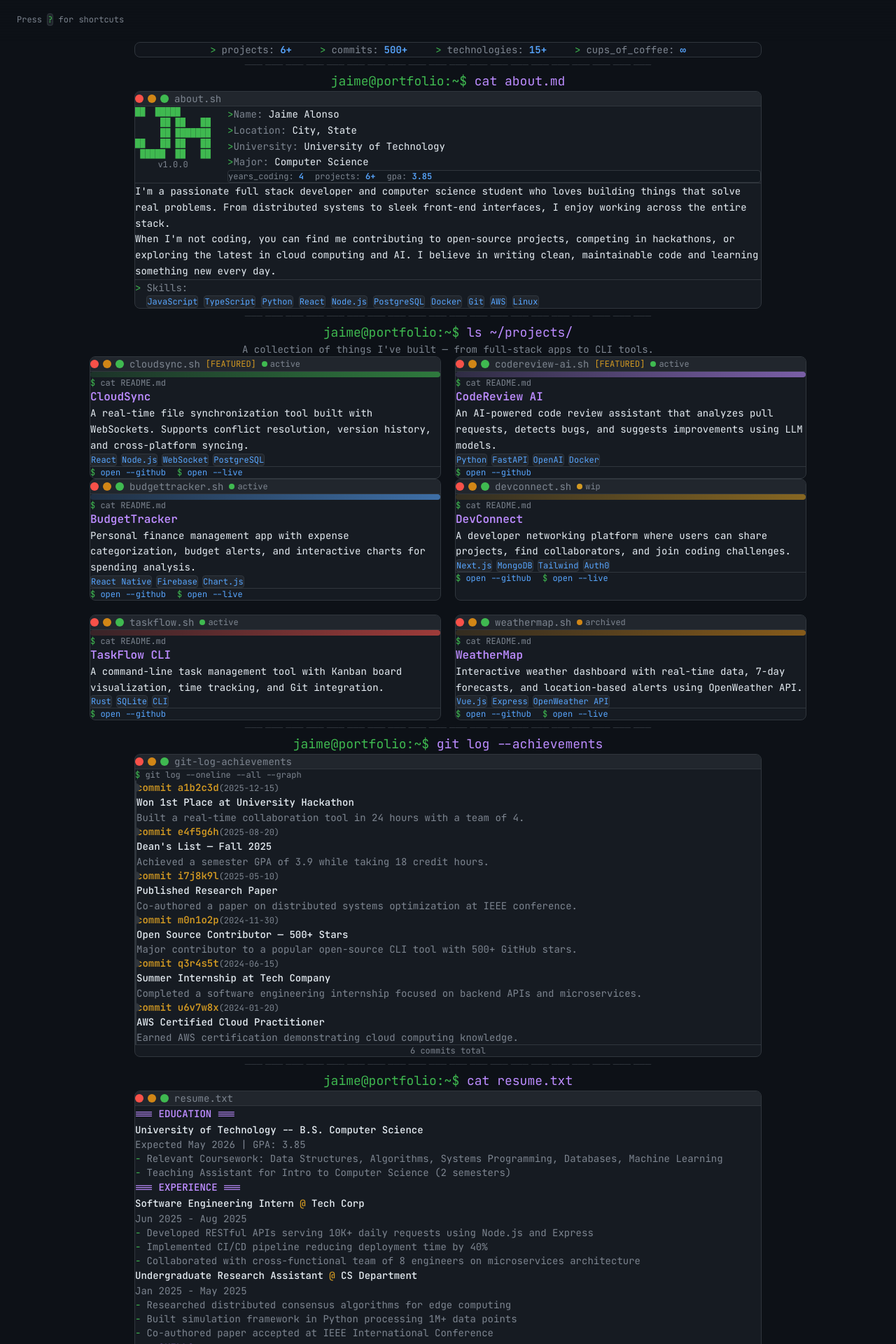
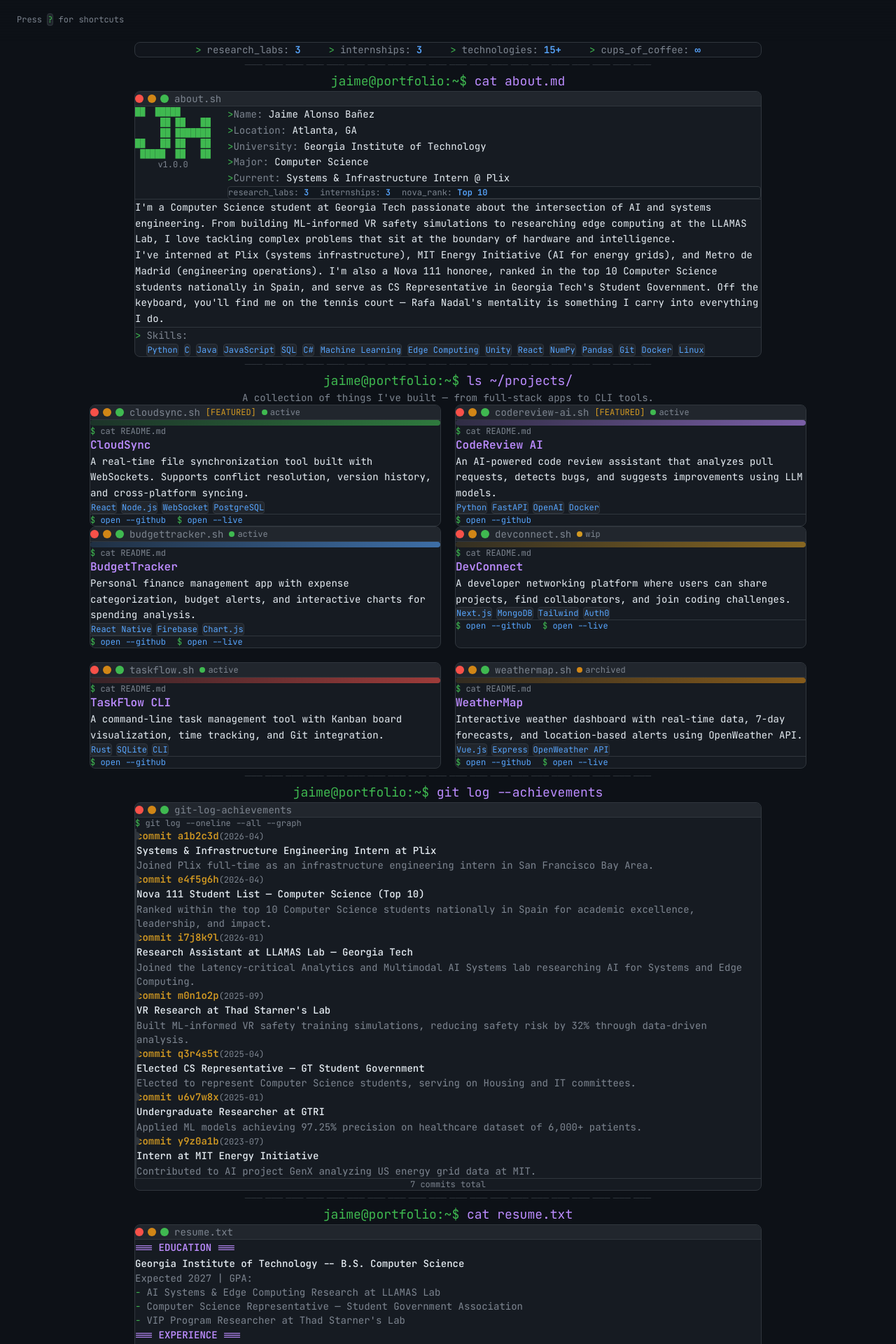
Before and after one commit to JaimeJr1/Portfolio, a React (Vite) app: page / in a window 1280 px wide. Shown: the part 740-2660 px from the top of the page at 70% size. Built offline with nearby package versions, Linux system fonts and the light colour scheme.

Commit message:
Populate real data from LinkedIn, add college highlights, tennis/Nadal touches

```diff
--- a/src/data/achievements.js
+++ b/src/data/achievements.js
@@ -1,38 +1,44 @@
 export const achievements = [
   {
     hash: 'a1b2c3d',
-    date: '2025-12-15',
-    title: 'Won 1st Place at University Hackathon',
-    description: 'Built a real-time collaboration tool in 24 hours with a team of 4.',
+    date: '2026-04',
+    title: 'Systems & Infrastructure Engineering Intern at Plix',
+    description: 'Joined Plix full-time as an infrastructure engineering intern in San Francisco Bay Area.',
   },
   {
     hash: 'e4f5g6h',
-    date: '2025-08-20',
-    title: "Dean's List — Fall 2025",
-    description: 'Achieved a semester GPA of 3.9 while taking 18 credit hours.',
+    date: '2026-04',
+    title: 'Nova 111 Student List — Computer Science (Top 10)',
+    description: 'Ranked within the top 10 Computer Science students nationally in Spain for academic excellence, leadership, and impact.',
   },
   {
     hash: 'i7j8k9l',
-    date: '2025-05-10',
-    title: 'Published Research Paper',
-    description: 'Co-authored a paper on distributed systems optimization at IEEE conference.',
+    date: '2026-01',
+    title: 'Research Assistant at LLAMAS Lab — Georgia Tech',
+    description: 'Joined the Latency-critical Analytics and Multimodal AI Systems lab researching AI for Systems and Edge Computing.',
   },
   {
     hash: 'm0n1o2p',
-    date: '2024-11-30',
-    title: 'Open Source Contributor — 500+ Stars',
-    description: 'Major contributor to a popular open-source CLI tool with 500+ GitHub stars.',
+    date: '2025-09',
+    title: 'VR Research at Thad Starner\'s Lab',
+    description: 'Built ML-informed VR safety training simulations, reducing safety risk by 32% through data-driven analysis.',
   },
   {
     hash: 'q3r4s5t',
-    date: '2024-06-15',
-    title: 'Summer Internship at Tech Company',
-    description: 'Completed a software engineering internship focused on backend APIs and microservices.',
+    date: '2025-04',
+    title: 'Elected CS Representative — GT Student Government',
+    description: 'Elected to represent Computer Science students, serving on Housing and IT committees.',
   },
   {
     hash: 'u6v7w8x',
-    date: '2024-01-20',
-    title: 'AWS Certified Cloud Practitioner',
-    description: 'Earned AWS certification demonstrating cloud computing knowledge.',
+    date: '2025-01',
+    title: 'Undergraduate Researcher at GTRI',
+    description: 'Applied ML models achieving 97.25% precision on healthcare dataset of 6,000+ patients.',
+  },
+  {
+    hash: 'y9z0a1b',
+    date: '2023-07',
+    title: 'Intern at MIT Energy Initiative',
+    description: 'Contributed to AI project GenX analyzing US energy grid data at MIT.',
   },
 ]
--- a/src/data/collegeHighlights.js
+++ b/src/data/collegeHighlights.js
@@ -1,32 +1,32 @@
 export const collegeHighlights = [
   {
-    filename: 'hackathon-win-2025.jpg',
-    caption: 'Our team celebrating 1st place at the University Hackathon',
+    filename: 'nova-111-selection.jpg',
+    caption: 'Selected for the Nova 111 Student List — Top 10 in Computer Science in Spain. A recognition of academic excellence, leadership, and impact.',
     color: '#3fb950',
   },
   {
-    filename: 'research-presentation.jpg',
-    caption: 'Presenting our distributed systems research at IEEE',
+    filename: 'plix-internship.jpg',
+    caption: 'Joining Plix in San Francisco as a Systems & Infrastructure Engineering Intern. Grateful to Francisco Romero and the team for this opportunity.',
     color: '#58a6ff',
   },
   {
-    filename: 'study-abroad.jpg',
-    caption: 'Semester abroad — exploring Tokyo\'s tech district',
+    filename: 'state-capitol-sga.jpg',
+    caption: 'Representing Georgia Tech Student Government at the Georgia State Capitol. Met with Senate Majority Leader Jason Anavitarte to discuss student issues.',
     color: '#bc8cff',
   },
   {
-    filename: 'graduation-prep.jpg',
-    caption: 'Senior year project demo day with the team',
+    filename: 'bolivia-energy-project.jpg',
+    caption: 'Proud of our team\'s proposal for sustainable energy access in Bolivia\'s rural communities. Pushing boundaries towards a greener future.',
     color: '#d29922',
   },
   {
-    filename: 'coding-club.jpg',
-    caption: 'Leading the university Coding Club workshop',
+    filename: 'llamas-lab-research.jpg',
+    caption: 'Researching at the LLAMAS Lab — working at the intersection of AI for Systems, Edge Computing, and Multimodal AI.',
     color: '#f85149',
   },
   {
-    filename: 'campus-life.jpg',
-    caption: 'Late night coding sessions at the campus library',
+    filename: 'vr-research-starner.jpg',
+    caption: 'Building ML-informed VR safety simulations at Thad Starner\'s Lab. Decreased safety risk by 32% through data-driven analysis.',
     color: '#d18616',
   },
 ]
--- a/src/data/resume.js
+++ b/src/data/resume.js
@@ -1,41 +1,80 @@
 export const resume = {
   education: [
     {
-      school: 'University of Technology',
+      school: 'Georgia Institute of Technology',
       degree: 'B.S. Computer Science',
-      date: 'Expected May 2026',
-      gpa: '3.85',
+      date: 'Expected 2027',
+      gpa: '',
       highlights: [
-        'Relevant Coursework: Data Structures, Algorithms, Systems Programming, Databases, Machine Learning',
-        'Teaching Assistant for Intro to Computer Science (2 semesters)',
+        'AI Systems & Edge Computing Research at LLAMAS Lab',
+        'Computer Science Representative — Student Government Association',
+        'VIP Program Researcher at Thad Starner\'s Lab',
       ],
     },
   ],
   experience: [
     {
-      title: 'Software Engineering Intern',
-      company: 'Tech Corp',
-      date: 'Jun 2025 - Aug 2025',
+      title: 'Systems & Infrastructure Engineering Intern',
+      company: 'Plix',
+      date: 'Apr 2026 - Present',
       bullets: [
-        'Developed RESTful APIs serving 10K+ daily requests using Node.js and Express',
-        'Implemented CI/CD pipeline reducing deployment time by 40%',
-        'Collaborated with cross-functional team of 8 engineers on microservices architecture',
+        'Full-time systems and infrastructure engineering role',
+        'Working on-site in the San Francisco Bay Area',
       ],
     },
     {
-      title: 'Undergraduate Research Assistant',
-      company: 'CS Department',
-      date: 'Jan 2025 - May 2025',
+      title: 'Research Assistant — LLAMAS Lab',
+      company: 'Georgia Tech Research',
+      date: 'Jan 2026 - Present',
       bullets: [
-        'Researched distributed consensus algorithms for edge computing',
-        'Built simulation framework in Python processing 1M+ data points',
-        'Co-authored paper accepted at IEEE International Conference',
+        'Research at the intersection of AI for Systems, Systems for AI, and Data Systems',
+        'Working on Latency-critical Analytics and Multimodal AI Systems',
+        'Spanning Edge/Wearables and Cloud computing',
+      ],
+    },
+    {
+      title: 'Research Assistant — Thad Starner\'s Lab',
+      company: 'Georgia Tech VIP Program',
+      date: 'Sep 2025 - Feb 2026',
+      bullets: [
+        'Enabled ML-informed safety training by analyzing HCI data from VR simulations',
+        'Implemented instrumented VR simulation pipelines in Unity with event-driven logging for 5+ scenarios',
+        'Processed simulation data using Python (NumPy, Pandas, SciPy) to decrease safety risk by 32%',
+        'Managed Git-based collaborative workflows for 10+ researchers',
+      ],
+    },
+    {
+      title: 'Undergraduate Researcher',
+      company: 'Georgia Tech Research Institute',
+      date: 'Jan 2025 - Sep 2025',
+      bullets: [
+        'Applied ML models to analyze dataset of 6,000+ patients to identify CPD risk factors',
+        'Built binary classification models (Logistic Regression, Random Forest, XGBoost) with 97.25% precision',
+        'Processed and validated 400+ data entries, reducing data collection errors',
+      ],
+    },
+    {
+      title: 'Intern',
+      company: 'MIT Energy Initiative',
+      date: 'Jul 2023 - Aug 2023',
+      bullets: [
+        'Aided in AI project GenX analyzing data for US grid ERCOT',
+        'Gained insight into lab research and Jupyter Notebook workflows',
+      ],
+    },
+    {
+      title: 'Intern',
+      company: 'Metro de Madrid',
+      date: 'Jun 2023',
+      bullets: [
+        'Shadowed engineering operations in energy saving & regeneration of Madrid subway system',
       ],
     },
   ],
   skills: {
-    languages: ['JavaScript', 'TypeScript', 'Python', 'Rust', 'Java', 'SQL'],
-    frameworks: ['React', 'Next.js', 'Node.js', 'Express', 'FastAPI', 'Tailwind CSS'],
-    tools: ['Git', 'Docker', 'AWS', 'PostgreSQL', 'MongoDB', 'Linux'],
+    languages: ['Python', 'C', 'Java', 'SQL', 'JavaScript', 'C#'],
+    frameworks: ['NumPy', 'Pandas', 'SciPy', 'Unity', 'React', 'Node.js'],
+    tools: ['Git', 'Docker', 'Jupyter', 'Linux', 'Kobo Toolbox', 'XGBoost'],
+    research: ['Machine Learning', 'Edge Computing', 'AI Systems', 'VR/HCI'],
   },
 }
--- a/src/data/socialLinks.js
+++ b/src/data/socialLinks.js
@@ -1,5 +1,5 @@
 export const socialLinks = [
-  { label: 'GitHub', url: 'https://github.com', icon: 'github' },
-  { label: 'LinkedIn', url: 'https://linkedin.com', icon: 'linkedin' },
+  { label: 'GitHub', url: 'https://github.com/JaimeJr1', icon: 'github' },
+  { label: 'LinkedIn', url: 'https://linkedin.com/in/jaimejr-alonso', icon: 'linkedin' },
   { label: 'Email', url: 'mailto:jaime@example.com', icon: 'email' },
 ]
--- a/src/sections/About.jsx
+++ b/src/sections/About.jsx
@@ -5,21 +5,23 @@ import CommandOutput from '../components/terminal/CommandOutput'
 import Badge from '../components/ui/Badge'
 
 const info = [
-  { label: 'Name', value: 'Jaime Alonso' },
-  { label: 'Location', value: 'City, State' },
-  { label: 'University', value: 'University of Technology' },
+  { label: 'Name', value: 'Jaime Alonso Bañez' },
+  { label: 'Location', value: 'Atlanta, GA' },
+  { label: 'University', value: 'Georgia Institute of Technology' },
   { label: 'Major', value: 'Computer Science' },
+  { label: 'Current', value: 'Systems & Infrastructure Intern @ Plix' },
 ]
 
 const skills = [
-  'JavaScript', 'TypeScript', 'Python', 'React', 'Node.js',
-  'PostgreSQL', 'Docker', 'Git', 'AWS', 'Linux',
+  'Python', 'C', 'Java', 'JavaScript', 'SQL', 'C#',
+  'Machine Learning', 'Edge Computing', 'Unity',
+  'React', 'NumPy', 'Pandas', 'Git', 'Docker', 'Linux',
 ]
 
 const quickStats = [
-  { label: 'years_coding', value: '4' },
-  { label: 'projects', value: '6+' },
-  { label: 'gpa', value: '3.85' },
+  { label: 'research_labs', value: '3' },
+  { label: 'internships', value: '3' },
+  { label: 'nova_rank', value: 'Top 10' },
 ]
 
 export default function About() {
@@ -64,14 +66,17 @@ export default function About() {
 
           <div className="mt-6 border-t border-border pt-5 space-y-4">
             <p className="text-text-primary leading-relaxed">
-              I'm a passionate full stack developer and computer science student who loves building
-              things that solve real problems. From distributed systems to sleek front-end interfaces,
-              I enjoy working across the entire stack.
+              I'm a Computer Science student at Georgia Tech passionate about the intersection of
+              AI and systems engineering. From building ML-informed VR safety simulations to
+              researching edge computing at the LLAMAS Lab, I love tackling complex problems
+              that sit at the boundary of hardware and intelligence.
             </p>
             <p className="text-text-primary leading-relaxed">
-              When I'm not coding, you can find me contributing to open-source projects,
-              competing in hackathons, or exploring the latest in cloud computing and AI.
-              I believe in writing clean, maintainable code and learning something new every day.
+              I've interned at Plix (systems infrastructure), MIT Energy Initiative (AI for energy grids),
+              and Metro de Madrid (engineering operations). I'm also a Nova 111 honoree, ranked in the
+              top 10 Computer Science students nationally in Spain, and serve as CS Representative
+              in Georgia Tech's Student Government. Off the keyboard, you'll find me on the tennis
+              court — Rafa Nadal's mentality is something I carry into everything I do.
             </p>
           </div>
 
--- a/src/sections/Contact.jsx
+++ b/src/sections/Contact.jsx
@@ -100,6 +100,13 @@ export default function Contact() {
         >
           {'</>'} view source
         </a>
+        <div className="mt-4 pt-3 border-t border-border/50">
+          <p className="text-text-muted/60 italic text-xs">
+            <span className="text-accent-yellow/60">{'// '}</span>
+            "The day you stop working hard, is the day you stop being lucky."
+            <span className="text-text-muted/40"> — R. Nadal</span>
+          </p>
+        </div>
       </footer>
     </section>
   )
--- a/src/sections/Hero.jsx
+++ b/src/sections/Hero.jsx
@@ -18,21 +18,24 @@ const COMMANDS = {
   skills      — list my skills
   clear       — clear the terminal
   date        — show current date
-  neofetch    — show system info`,
+  neofetch    — show system info
+  vamos       — a little inspiration`,
 
-  skills: `Languages:  JavaScript, TypeScript, Python, Rust, Java, SQL
-Frameworks: React, Next.js, Node.js, Express, FastAPI, Tailwind
-Tools:      Git, Docker, AWS, PostgreSQL, MongoDB, Linux`,
+  skills: `Languages:  Python, C, Java, JavaScript, SQL, C#
+Research:   Machine Learning, Edge Computing, AI Systems, VR/HCI
+Tools:      Git, Docker, Jupyter, Linux, Unity, NumPy, Pandas`,
 
   date: () => new Date().toString(),
 
+  vamos: `"La victoria pertenece a los más opiniatres." — Rafa Nadal`,
+
   neofetch: `       ╔══════════════╗
        ║  ▓▓▓▓▓▓▓▓▓▓  ║      ${SITE.name}
-       ║  ▓▓      ▓▓  ║      ──────────────────
+       ║  ▓▓      ▓▓  ║      ───────────────────────
        ║  ▓▓  ██  ▓▓  ║      OS: Portfolio v1.0
-       ║  ▓▓      ▓▓  ║      Shell: bash 5.2
-       ║  ▓▓▓▓▓▓▓▓▓▓  ║      Theme: Terminal Dark
-       ╚══════════════╝      Stack: React + Vite`,
+       ║  ▓▓      ▓▓  ║      School: Georgia Tech
+       ║  ▓▓▓▓▓▓▓▓▓▓  ║      Lab: LLAMAS @ GT
+       ╚══════════════╝      Vamos!`,
 }
 
 function scrollToSection(id) {
--- a/src/sections/Stats.jsx
+++ b/src/sections/Stats.jsx
@@ -2,8 +2,8 @@ import { motion } from 'framer-motion'
 import { useCountUp } from '../hooks/useCountUp'
 
 const stats = [
-  { label: 'projects', value: 6, suffix: '+' },
-  { label: 'commits', value: 500, suffix: '+' },
+  { label: 'research_labs', value: 3, suffix: '' },
+  { label: 'internships', value: 3, suffix: '' },
   { label: 'technologies', value: 15, suffix: '+' },
   { label: 'cups_of_coffee', value: null, display: '∞' },
 ]
--- a/src/utils/constants.js
+++ b/src/utils/constants.js
@@ -1,10 +1,10 @@
 export const SITE = {
-  name: 'Jaime Alonso',
-  title: 'Full Stack Developer | CS Student | Builder',
+  name: 'Jaime Alonso Bañez',
+  title: 'AI Systems & Edge Computing Researcher | CS @ Georgia Tech',
   prompt: 'jaime@portfolio',
   email: 'jaime@example.com',
-  currentlyWorkingOn: 'CloudSync v2',
-  sourceCode: 'https://github.com',
+  currentlyWorkingOn: 'Plix AI — Systems & Infrastructure',
+  sourceCode: 'https://github.com/JaimeJr1/Portfolio',
 }
 
 export const NAV_LINKS = [
```
Also changed, not shown: .claude/settings.local.json.
